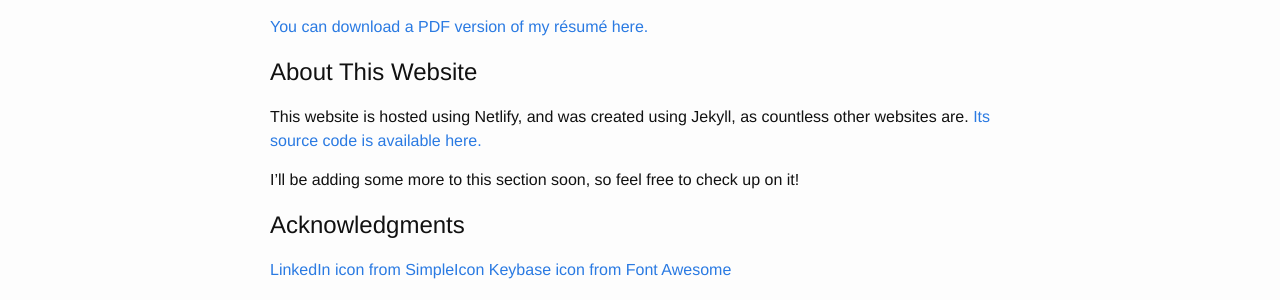
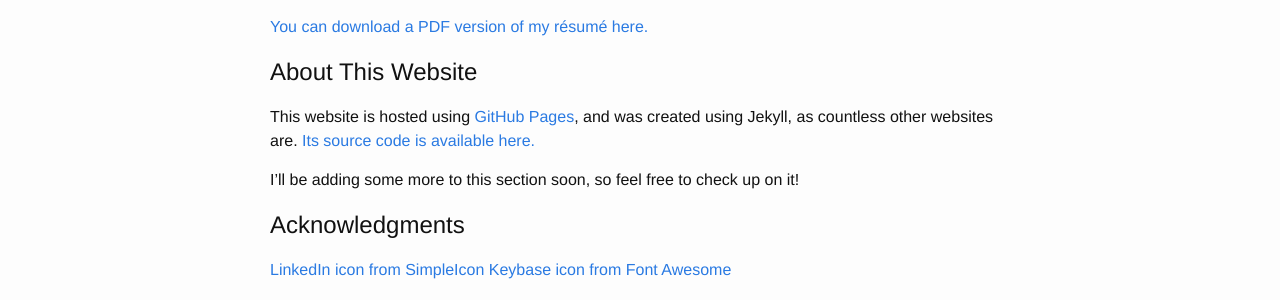
Before and after one commit to andrewnicolalde/andrewn.io, a Jekyll site: the page built from about.md, in a window 1280 px wide. Shown: the part 1082-1382 px from the top of the page. Built offline with Jekyll 4.4.1, drawn with Linux system fonts in a browser that asks for light colours.

Commit message:
Update hosting

```diff
--- a/about.md
+++ b/about.md
@@ -18,7 +18,7 @@ Web Development, Aviation, and without a doubt good food!
 [You can download a PDF version of my résumé here.](https://github.com/andrewnicolalde/pandoc_resume/blob/master/resume.pdf)
 
 # About This Website
-This website is hosted using Netlify, and was created using Jekyll, as
+This website is hosted using [GitHub Pages](https://pages.github.com/), and was created using Jekyll, as
 countless other websites are. [Its source code is
 available here.](https://github.com/andrewnicolalde/andrewn.io)
 
```
